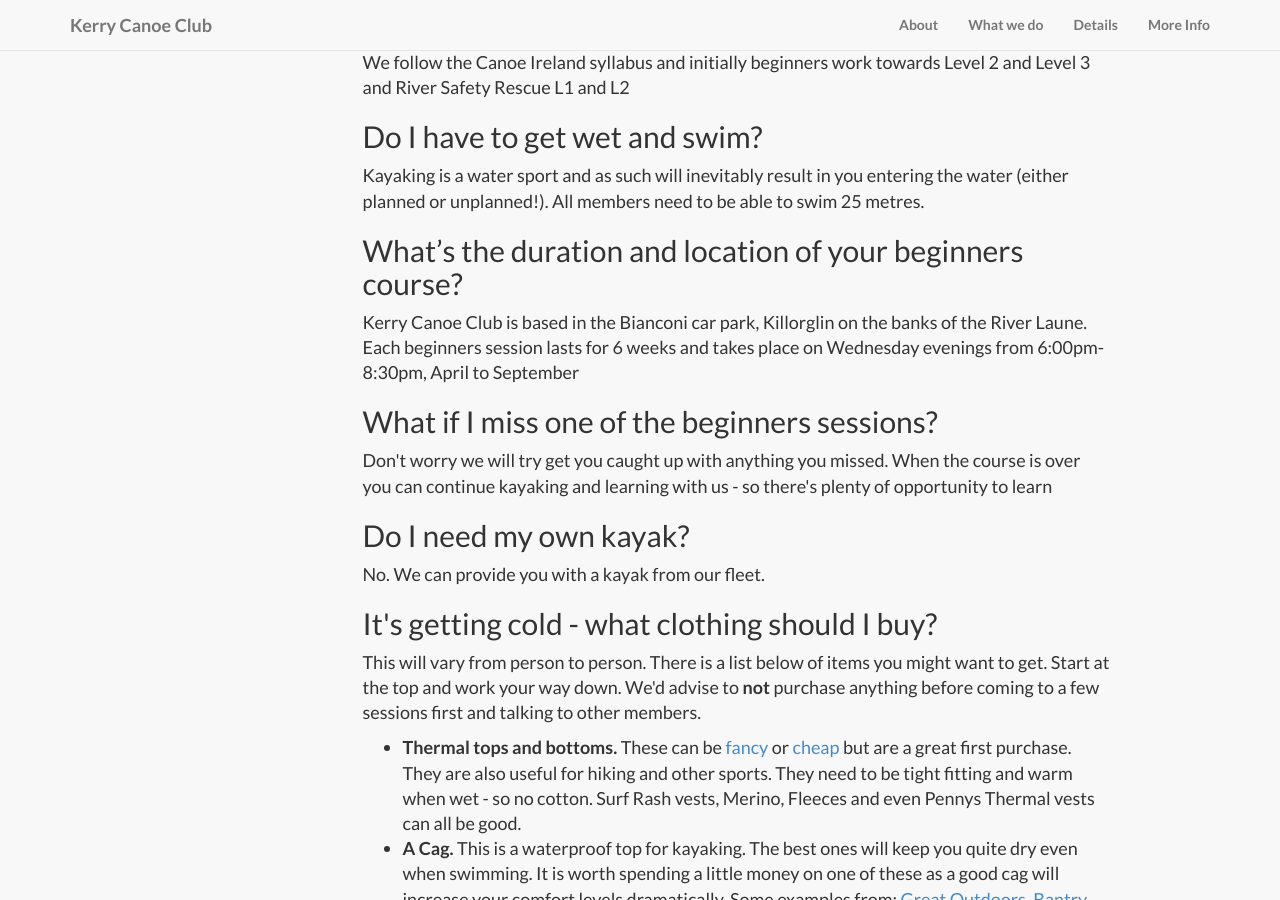
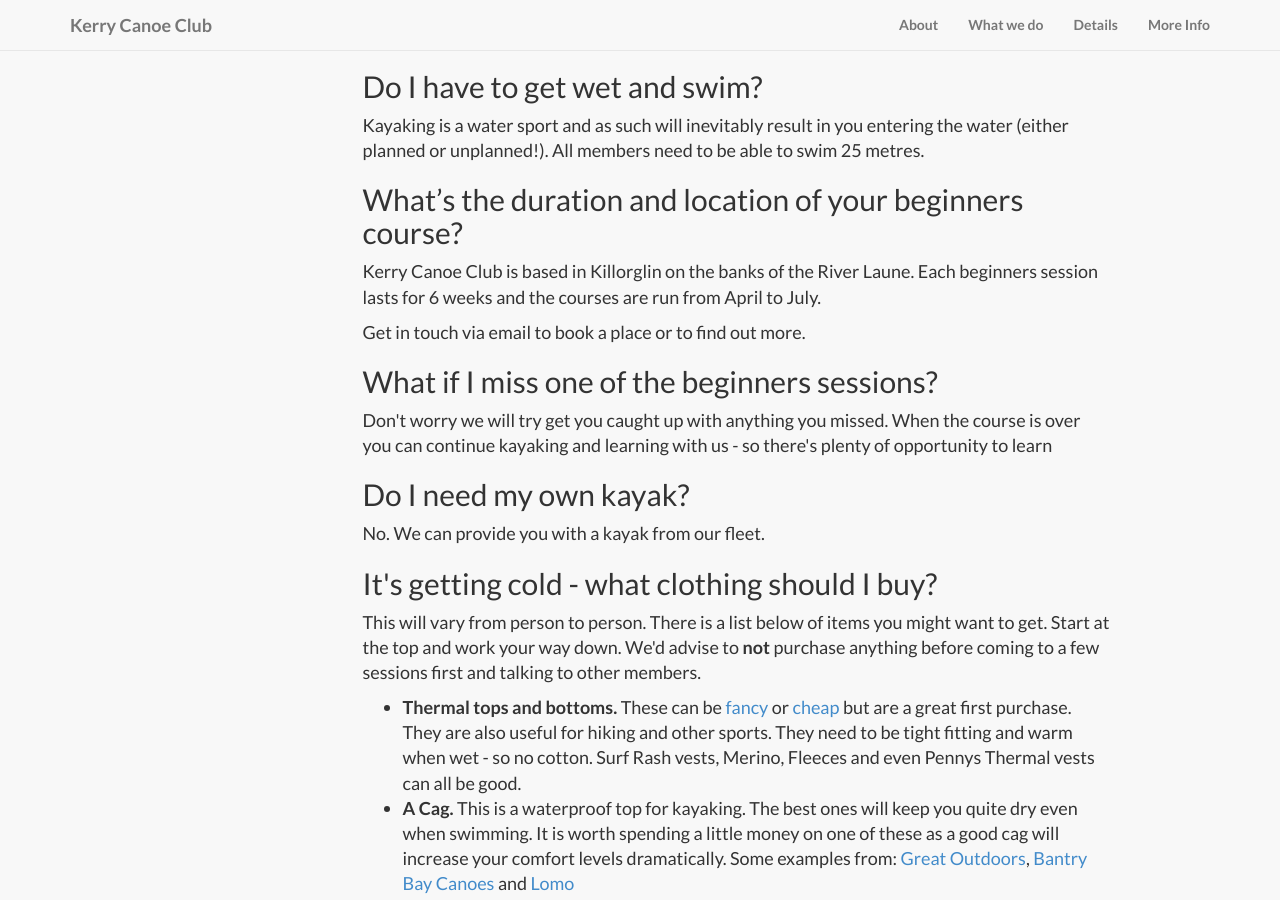
Before and after one commit to kerrycanoeclub/kerrycanoeclub.github.io, a Jekyll site: the page built from beginners_faq.html, in a window 1280 px wide and 900 px high, scrolled down 1618 px. Built offline with Jekyll 4.4.1, drawn with Linux system fonts in a browser that asks for light colours; some of the changed text lies outside the part shown.

Commit message:
update beginners FAQ page

```diff
--- a/beginners_faq.html
+++ b/beginners_faq.html
@@ -54,8 +52,9 @@ permalink: beginners_faq.html
     All members need to be able to swim 25 metres.</p>
 
 <p class="h2">What’s the duration and location of your beginners course?</p>
-<p>Kerry Canoe Club is based in the Bianconi car park, Killorglin on the banks of the River Laune.
-    Each beginners session lasts for 6 weeks and takes place on Wednesday evenings from 6:00pm-8:30pm, April to September</p>
+<p>Kerry Canoe Club is based in Killorglin on the banks of the River Laune.
+    Each beginners session lasts for 6 weeks and the courses are run from April to July.</p>
+<p>Get in touch via email to book a place or to find out more.</p>
 
 <p class="h2">What if I miss one of the beginners sessions?</p>
 <p>Don't worry we will try get you caught up with anything you missed. When the course is over you can continue
```
Also changed, not shown: other parts of beginners_faq.html (+0 -2 lines).
